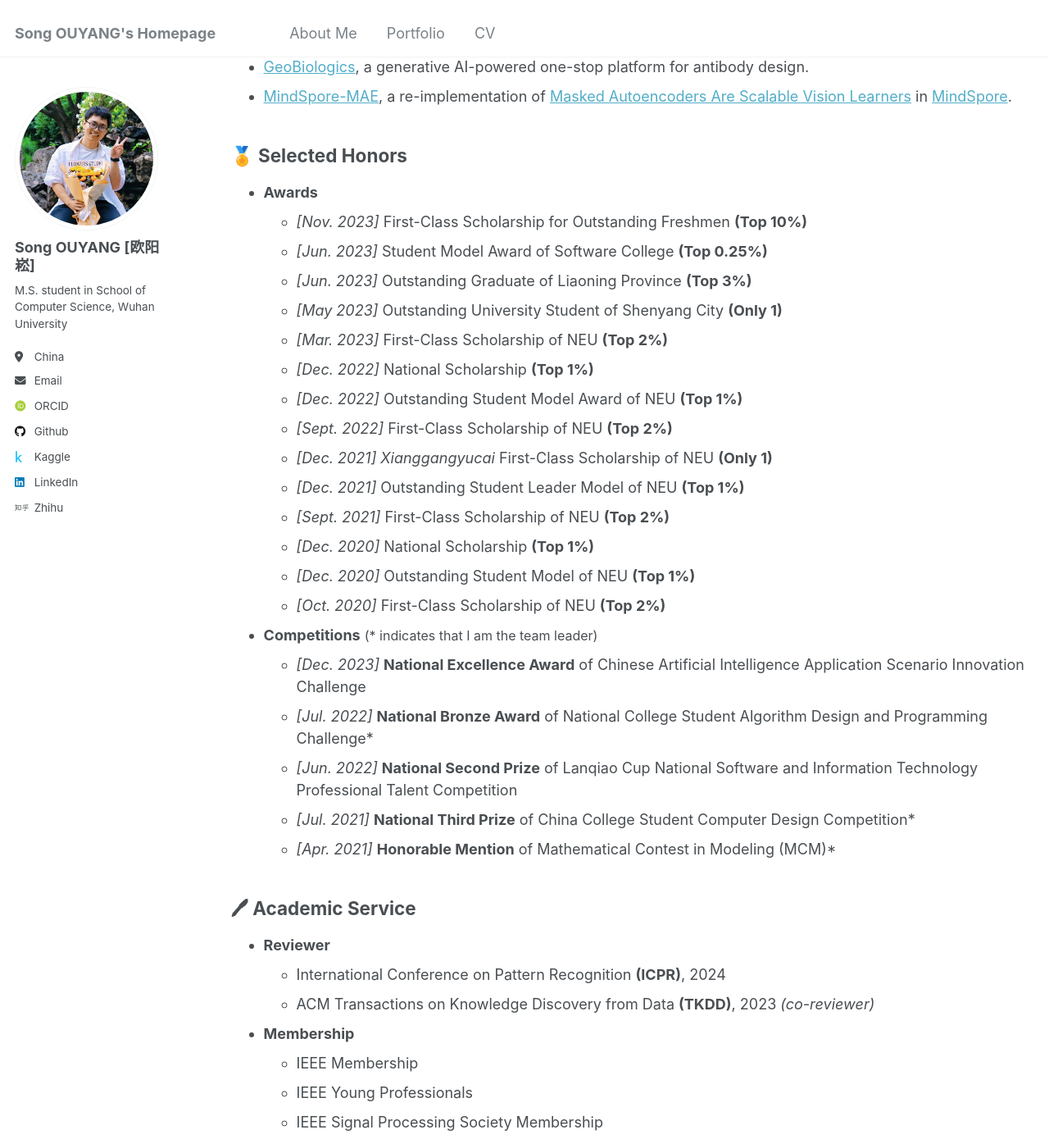
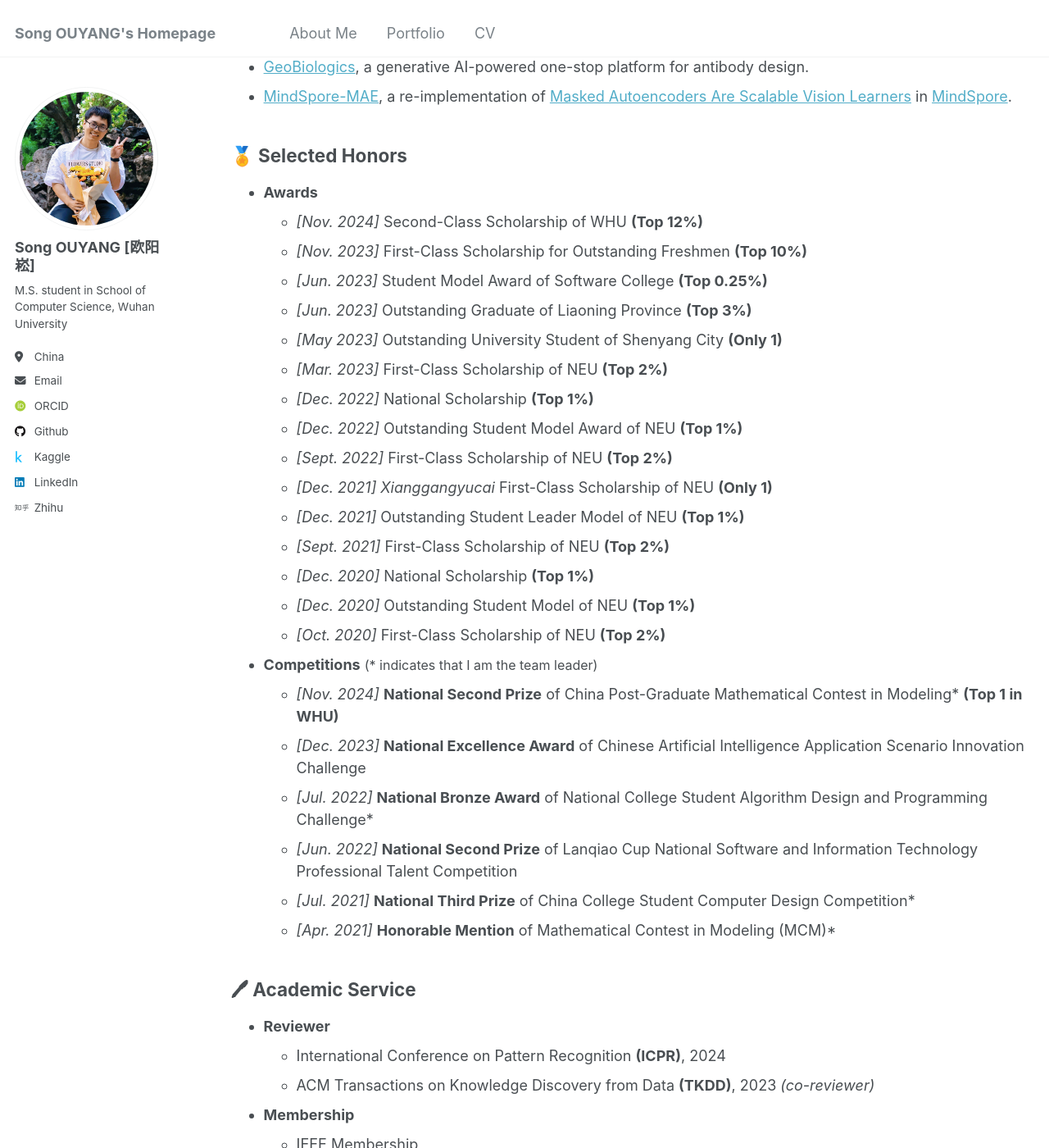
Before and after one commit to Gift-OYS/Gift-OYS.github.io, a Jekyll site: the page built from _pages/cv.md, in a window 1280 px wide and 1400 px high, scrolled down 975 px. Shown: the whole window at 82% size. Built offline with Jekyll 4.4.1, drawn with Linux system fonts in a browser that asks for light colours; some web fonts are replaced; some of the changed text lies outside the part shown.

Commit message:
Update cv.md

```diff
--- a/_pages/cv.md
+++ b/_pages/cv.md
@@ -42,6 +42,7 @@ To be continued ...
 ## 🏅 Selected Honors
 
 * **Awards**
+  * *[Nov. 2024]* Second-Class Scholarship of WHU **(Top 12%)**
   * *[Nov. 2023]* First-Class Scholarship for Outstanding Freshmen **(Top 10%)**
   * *[Jun. 2023]* Student Model Award of Software College **(Top 0.25%)**
   * *[Jun. 2023]* Outstanding Graduate of Liaoning Province **(Top 3%)**
@@ -57,6 +58,7 @@ To be continued ...
   * *[Dec. 2020]* Outstanding Student Model of NEU **(Top 1%)**
   * *[Oct. 2020]* First-Class Scholarship of NEU **(Top 2%)**
 * **Competitions** <font size=3>(* indicates that I am the team leader)</font>
+  * *[Nov. 2024]* **National Second Prize** of China Post-Graduate Mathematical Contest in Modeling* **(Top 1 in WHU)**
   * *[Dec. 2023]* **National Excellence Award** of Chinese Artificial Intelligence Application Scenario Innovation Challenge
   * *[Jul. 2022]* **National Bronze Award** of National College Student Algorithm Design and Programming Challenge*
   * *[Jun. 2022]* **National Second Prize** of Lanqiao Cup National Software and Information Technology Professional Talent Competition
```
Also changed, not shown: other parts of _pages/cv.md (+1 -1 lines).
